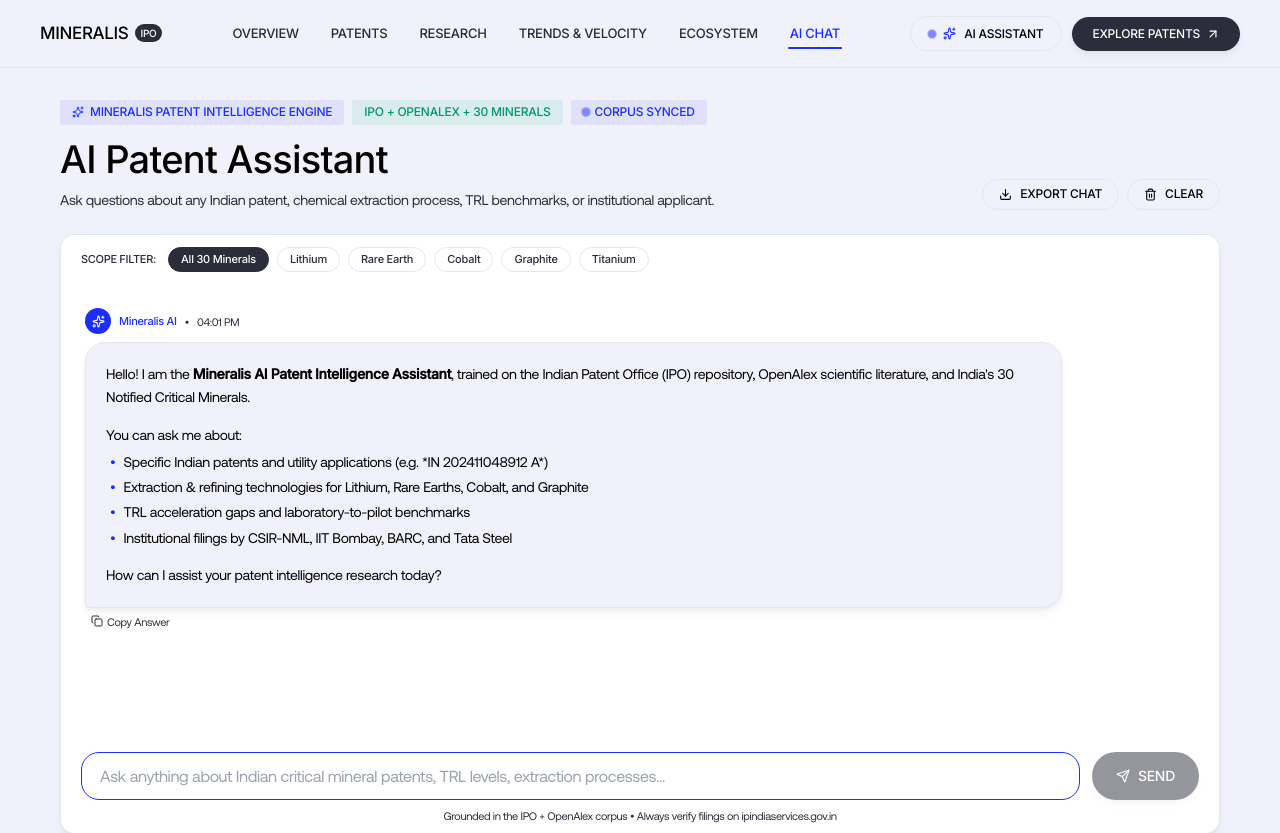
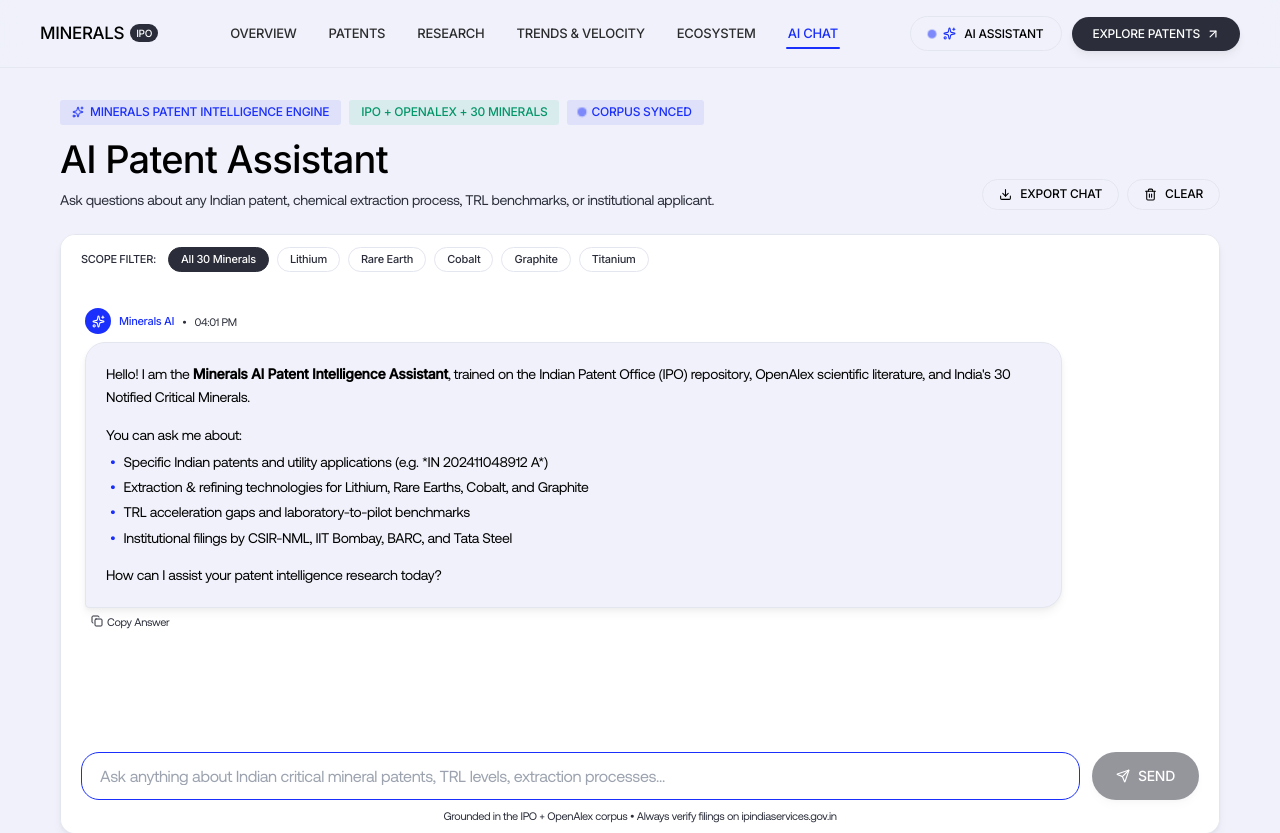
Before and after one commit to manishmandia133/Minerals, a React (Vite) app in the folder frontend/: page /chat in a window 1280 px wide. Shown: the top 833 px of the page. Built offline with nearby package versions, Linux system fonts and the light colour scheme; a web font is replaced by a local one.

Commit message:
spelling corroceted

```diff
--- a/frontend/src/components/layout/Header.jsx
+++ b/frontend/src/components/layout/Header.jsx
@@ -67,7 +67,7 @@ export default function Header() {
       <header style={headerStyle}>
         {/* Wordmark — left */}
         <Link to="/" style={wordmarkStyle}>
-          <span>MINERALIS</span>
+          <span>MINERALS</span>
           <span
             style={{
               fontSize: '10px',
--- a/frontend/src/components/ui/footer-section-5.jsx
+++ b/frontend/src/components/ui/footer-section-5.jsx
@@ -2,9 +2,9 @@ import React from "react";
 import { FlutedGlass } from "@paper-design/shaders-react";
 import { Link } from "react-router-dom";
 
-const companyName = "MINERALIS";
+const companyName = "MINERALS";
 
-const MineralisLogo = ({ className }) => {
+const MineralsLogo = ({ className }) => {
   return (
     <svg className={className} width="64" height="38" viewBox="0 0 64 38" fill="none" xmlns="http://www.w3.org/2000/svg">
       <path d="M0 20.1032L39.8387 20.1032C44.7808 20.1032 48.7871 24.1095 48.7871 29.0516C48.7871 33.9937 44.7808 38 39.8387 38L1.56459e-06 38L0 20.1032Z" fill="currentColor" />
@@ -93,7 +93,7 @@ export default function FooterSection5({ theme = "blue" }) {
           <div className="flex flex-col justify-between max-w-sm w-full">
             <div className="flex flex-col">
               {/* Logo SVG */}
-              <MineralisLogo className={`${isWhite ? "text-[var(--color-ink)]" : "text-[#F0F1FA]"} w-9 h-auto shrink-0 mb-2`} />
+              <MineralsLogo className={`${isWhite ? "text-[var(--color-ink)]" : "text-[#F0F1FA]"} w-9 h-auto shrink-0 mb-2`} />
               <h2 className={`${isWhite ? "text-[var(--color-ink)]" : "text-[#F0F1FA]"} text-xl md:text-[22px] font-medium leading-tight`}>
                 Smart Technology &amp; Patent Tracker<br />for Critical Minerals
               </h2>
--- a/frontend/src/pages/AIChatPage.jsx
+++ b/frontend/src/pages/AIChatPage.jsx
@@ -38,7 +38,7 @@ export default function AIChatPage() {
 
   const initialGreeting = {
     role: 'assistant',
-    text: `Hello! I am the **Mineralis AI Patent Intelligence Assistant**, trained on the Indian Patent Office (IPO) repository, OpenAlex scientific literature, and India's 30 Notified Critical Minerals.\n\nYou can ask me about:\n- Specific Indian patents and utility applications (e.g. *IN 202411048912 A*)\n- Extraction & refining technologies for Lithium, Rare Earths, Cobalt, and Graphite\n- TRL acceleration gaps and laboratory-to-pilot benchmarks\n- Institutional filings by CSIR-NML, IIT Bombay, BARC, and Tata Steel\n\nHow can I assist your patent intelligence research today?`,
+    text: `Hello! I am the **Minerals AI Patent Intelligence Assistant**, trained on the Indian Patent Office (IPO) repository, OpenAlex scientific literature, and India's 30 Notified Critical Minerals.\n\nYou can ask me about:\n- Specific Indian patents and utility applications (e.g. *IN 202411048912 A*)\n- Extraction & refining technologies for Lithium, Rare Earths, Cobalt, and Graphite\n- TRL acceleration gaps and laboratory-to-pilot benchmarks\n- Institutional filings by CSIR-NML, IIT Bombay, BARC, and Tata Steel\n\nHow can I assist your patent intelligence research today?`,
     citations: [],
     timestamp: new Date().toLocaleTimeString([], { hour: '2-digit', minute: '2-digit' }),
   };
@@ -264,7 +264,7 @@ export default function AIChatPage() {
     const url = URL.createObjectURL(blob);
     const link = document.createElement('a');
     link.href = url;
-    link.download = `Mineralis_AI_Patent_Chat_${new Date().toISOString().slice(0, 10)}.txt`;
+    link.download = `Minerals_AI_Patent_Chat_${new Date().toISOString().slice(0, 10)}.txt`;
     link.click();
     URL.revokeObjectURL(url);
   };
@@ -277,7 +277,7 @@ export default function AIChatPage() {
           <div style={{ display: 'flex', alignItems: 'center', gap: '8px', marginBottom: '8px' }}>
             <span className="badge badge-indigo">
               <Sparkles style={{ width: '12px', height: '12px' }} />
-              Mineralis Patent Intelligence Engine
+              Minerals Patent Intelligence Engine
             </span>
             <span className="badge badge-emerald">IPO + OpenAlex + 30 Minerals</span>
             <span className="badge badge-indigo">
@@ -415,7 +415,7 @@ export default function AIChatPage() {
                       </>
                     ) : (
                       <>
-                        <span style={{ fontWeight: 500, color: 'var(--color-electric-indigo)' }}>Mineralis AI</span>
+                        <span style={{ fontWeight: 500, color: 'var(--color-electric-indigo)' }}>Minerals AI</span>
                         <span>•</span>
                         <span>{msg.timestamp}</span>
                       </>
--- a/frontend/src/pages/EcosystemPage.jsx
+++ b/frontend/src/pages/EcosystemPage.jsx
@@ -329,7 +329,7 @@ export default function EcosystemPage() {
             >
               <span style={{ display: 'inline-flex', alignItems: 'center', gap: '8px', fontSize: '12px', fontWeight: 500 }}>
                 <Sparkles style={{ width: '13px', height: '13px' }} />
-                Ask Mineralis AI
+                Ask Minerals AI
               </span>
             </StarBorder>
             <Link to="/trends" className="btn-pill btn-pill-ghost" style={{ color: 'var(--color-paper-white)', fontSize: '12px' }}>
--- a/frontend/src/pages/HelpPage.jsx
+++ b/frontend/src/pages/HelpPage.jsx
@@ -1,4 +1,4 @@
-// Help / Support Center — guides, FAQs and troubleshooting for Mineralis.
+// Help / Support Center — guides, FAQs and troubleshooting for Minerals.
 // Matches Lusion light-theme: lavender mist canvas, Aeonik, badge + card primitives.
 import React, { useMemo, useState } from 'react';
 import { Link } from 'react-router-dom';
@@ -50,7 +50,7 @@ const GUIDES = [
   },
   {
     icon: Sparkles,
-    title: 'Ask Mineralis AI',
+    title: 'Ask Minerals AI',
     desc: 'Ask plain-language questions — e.g. “Which orgs lead lithium recycling?”',
     to: '/chat',
     cta: 'Open AI Chat',
@@ -60,8 +60,8 @@ const GUIDES = [
 const FAQS = [
   {
     group: 'Getting started',
-    q: 'What is Mineralis?',
-    a: 'Mineralis is a Smart Technology & Patent Tracker for critical minerals. It brings together Indian Patent Office (IPO InPASS) records, OpenAlex research papers, trend analytics and an AI assistant so you can see who is innovating, what is maturing, and where India still depends on imports.',
+    q: 'What is Minerals?',
+    a: 'Minerals is a Smart Technology & Patent Tracker for critical minerals. It brings together Indian Patent Office (IPO InPASS) records, OpenAlex research papers, trend analytics and an AI assistant so you can see who is innovating, what is maturing, and where India still depends on imports.',
   },
   {
     group: 'Getting started',
@@ -76,7 +76,7 @@ const FAQS = [
   {
     group: 'Patents',
     q: 'What do TRL levels mean?',
-    a: 'Technology Readiness Level runs 1–9: 1–3 is lab research, 4–6 is pilot validation, 7–9 is deployment-ready. Mineralis shows an estimated India TRL per record so you can separate bench chemistry from scalable processes.',
+    a: 'Technology Readiness Level runs 1–9: 1–3 is lab research, 4–6 is pilot validation, 7–9 is deployment-ready. Minerals shows an estimated India TRL per record so you can separate bench chemistry from scalable processes.',
   },
   {
     group: 'Research',
@@ -110,8 +110,8 @@ const FAQS = [
   },
   {
     group: 'Data & terms',
-    q: 'Can I reuse Mineralis data in a report or publication?',
-    a: 'Summaries and charts may be reused with attribution to Mineralis and the underlying source (IPO InPASS / OpenAlex). Reproducing full patent specifications should follow the original publisher terms — see the Terms page for details.',
+    q: 'Can I reuse Minerals data in a report or publication?',
+    a: 'Summaries and charts may be reused with attribution to Minerals and the underlying source (IPO InPASS / OpenAlex). Reproducing full patent specifications should follow the original publisher terms — see the Terms page for details.',
   },
   {
     group: 'Data & terms',
@@ -148,7 +148,7 @@ export default function HelpPage() {
           </div>
           <h1 style={{ fontSize: '42px', fontWeight: 500, letterSpacing: '-0.02em', lineHeight: 1.15, color: INK }}>
             <SplitText
-              text="Help & how to use Mineralis"
+              text="Help & how to use Minerals"
               tag="span"
               splitType="words"
               textAlign="left"
@@ -265,7 +265,7 @@ export default function HelpPage() {
                 <span>Fastest way to an answer</span>
               </div>
               <div style={{ fontSize: '19px', fontWeight: 500, color: 'var(--color-paper-white)', lineHeight: 1.3, marginBottom: '8px' }}>
-                Ask Mineralis AI in plain language.
+                Ask Minerals AI in plain language.
               </div>
               <p style={{ fontSize: '13px', color: 'rgba(240,241,250,0.75)', lineHeight: 1.6, marginBottom: '16px' }}>
                 It searches the same patents, papers and ecosystem data — with sources attached.
@@ -303,9 +303,9 @@ export default function HelpPage() {
               <p style={{ fontSize: '13px', color: GRAPHITE, lineHeight: 1.6, marginBottom: '12px' }}>
                 Include the page URL, filters applied and — for data issues — the patent or paper ID.
               </p>
-              <a href="mailto:support@mineralis.example" className="btn-pill btn-pill-outline" style={{ fontSize: '12px', justifyContent: 'center', width: '100%' }}>
+              <a href="mailto:support@minerals.example" className="btn-pill btn-pill-outline" style={{ fontSize: '12px', justifyContent: 'center', width: '100%' }}>
                 <LifeBuoy style={{ width: '13px', height: '13px' }} />
-                <span>support@mineralis.example</span>
+                <span>support@minerals.example</span>
               </a>
             </div>
           </div>
```
Also changed, not shown: frontend/index.html (+1 -1 lines), frontend/src/pages/TermsPage.jsx (+8 -8 lines).
